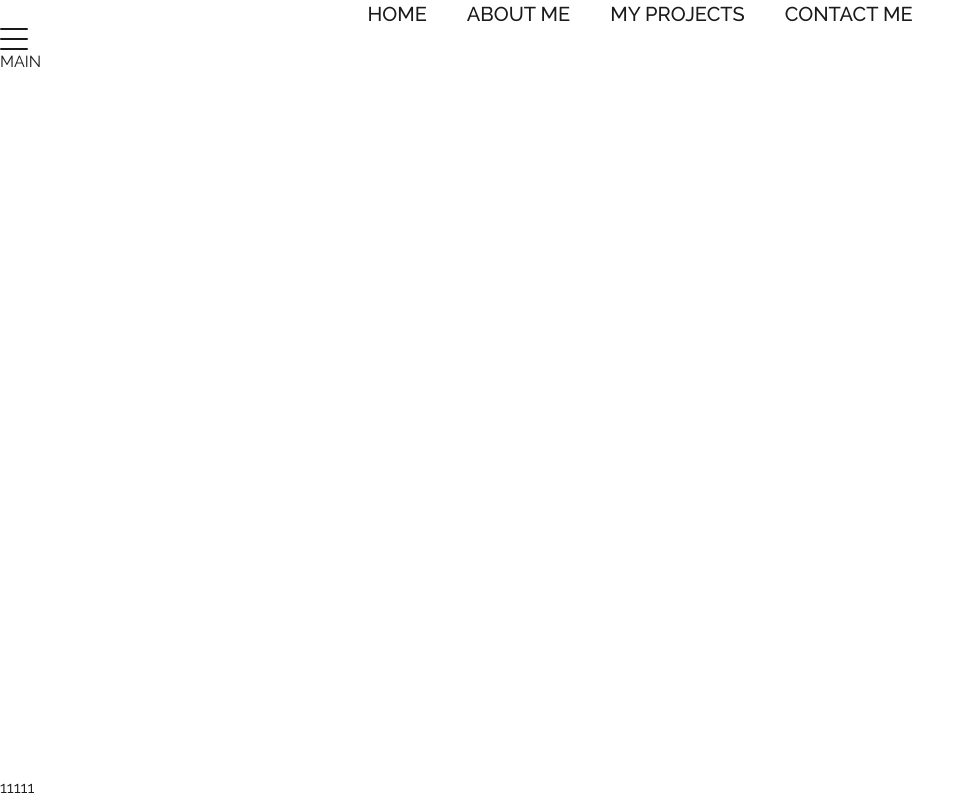
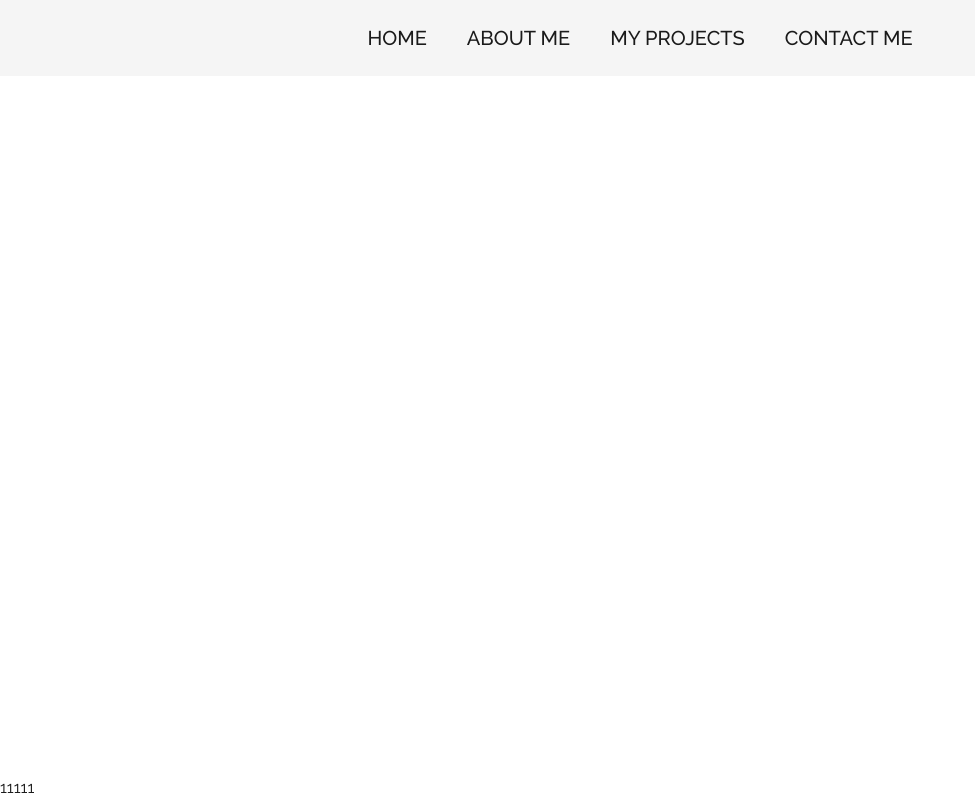
Before and after one commit to firehawk89/personal-website, a Next.js app: page / in a window 1280 px wide. Shown: the whole page, without its empty margins (0-975 px from the left). Built offline with nearby package versions, Linux system fonts and the light colour scheme.

Commit message:
update styles

```diff
--- a/src/components/Header/Header.tsx
+++ b/src/components/Header/Header.tsx
@@ -11,12 +11,10 @@ type HeaderProps = {
 const Header: FC<HeaderProps> = ({ className }) => {
   return (
     <header
-      className={
-        (classnames(
-          'px-8 lg:px-10 py-4 lg:py-6 fixed top-0 left-0 w-full bg-gray'
-        ),
-        className)
-      }
+      className={classnames(
+        'px-8 lg:px-10 py-4 lg:py-6 fixed top-0 left-0 w-full bg-gray',
+        className
+      )}
     >
       <Menu className="mx-auto">
         <MenuItem href="/">Home</MenuItem>
@@ -24,7 +22,7 @@ const Header: FC<HeaderProps> = ({ className }) => {
         <MenuItem href="/#my-projects">My Projects</MenuItem>
         <MenuItem href="/#contact-me">Contact Me</MenuItem>
       </Menu>
-      <MenuIcon />
+      <MenuIcon className="md:hidden ml-auto" />
     </header>
   )
 }
```
